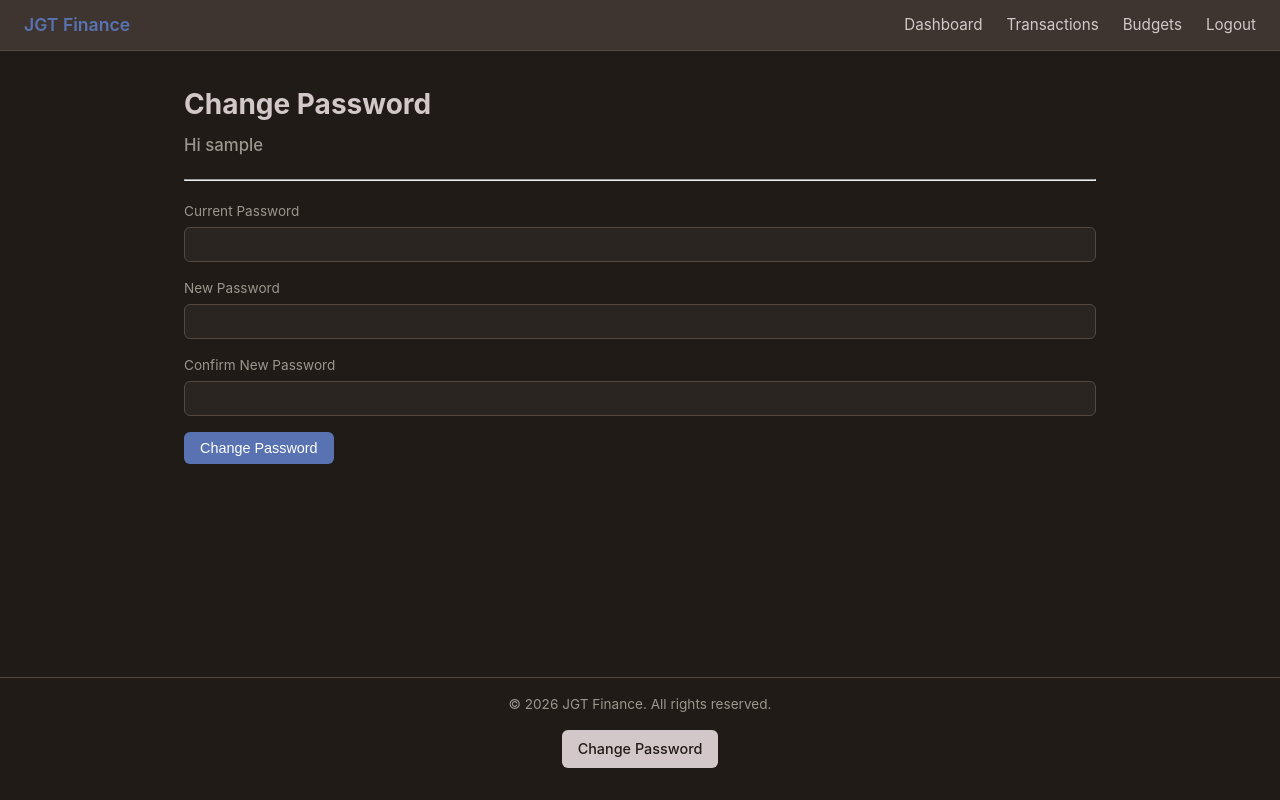
After one commit to daniel-huyer/CU_3308_Team_Project, a Flask app: page /change-password in a window 1280 px wide. The commit adds this page. Run offline with Flask 3, Linux system fonts and the light colour scheme; the visitor is signed in with stand-in values (Sample User, id 1).

Commit message:
feat: add home page, auth routes, change password, forgot password, date picker, budget progress bars, and demo data updates

```diff
--- a/app/auth.py
+++ b/app/auth.py
@@ -83,6 +83,37 @@ def register():
         return redirect(url_for('main.dashboard'))
     return render_template('register.html')
 
+@auth.route('/change-password', methods=['GET', 'POST'])
+@login_required
+def change_password():
+    if request.method == 'POST':
+        current_password = request.form.get('current_password')
+        new_password = request.form.get('new_password')
+        confirm_password = request.form.get('confirm_password')
+
+        if not current_user.check_password(current_password):
+            return render_template('change_password.html', error='Current password is incorrect')
+
+        if new_password != confirm_password:
+            return render_template('change_password.html', error='New passwords do not match')
+
+        if new_password == current_password:
+            return render_template('change_password.html', error='New password cannot be the same as Current password')
+
+        if len(new_password) < 8:
+               return render_template('change_password.html', error='Password must be at least 8 characters')
+
+        current_user.set_password(new_password)
+        db.session.commit()
+
+        return render_template('change_password.html', success='Password changed successfully')
+
+    return render_template('change_password.html')
+
+@auth.route('/forgot-password', methods=['GET'])
+def forgot_password():
+    return render_template('forgot_password.html')
+
 @auth.route('/logout')
 def logout():
     logout_user()
--- a/app/routes.py
+++ b/app/routes.py
@@ -5,6 +5,8 @@ from flask import (
     abort,
     request,
     jsonify,
+    redirect,
+    url_for
 )
 from flask_login import (
     login_required,
@@ -26,7 +28,8 @@ main = Blueprint("main", __name__)
 
 @main.route("/")
 def index():
-
+    if current_user.is_authenticated:
+        return redirect(url_for("main.dashboard"))
     return render_template("home.html")
 
 @main.route("/dashboard")
--- a/app/static/css/style.css
+++ b/app/static/css/style.css
@@ -60,6 +60,23 @@ a { color: inherit; }
   color: var(--color-primary);
 }
 
+.home {
+    text-align: center;
+    padding: 4rem 1rem;
+}
+
+.home p {
+    color: var(--color-muted);
+    font-size: 1.1rem;
+    margin: 1rem 0 2rem;
+}
+
+.home-links {
+    display: flex;
+    gap: 1rem;
+    justify-content: center;
+}
+
 .content {
   flex: 1;
   width: 100%;
@@ -104,6 +121,10 @@ h3 { font-size: 1.05rem; font-weight: 500; color: var(--color-muted); margin-bot
 .btn-primary { background: var(--color-primary); color: #fff; }
 .btn-danger { background: var(--color-accent-red); color: #fff; }
 .btn-secondary { background: var(--color-surface-alt); color: var(--color-text); border: 1px solid var(--color-border); }
+
+[hidden] {
+    display: none !important;
+}
 
 .form-group {
   margin-bottom: 1rem;
@@ -170,6 +191,12 @@ hr {
   border-top: 1px solid var(--color-border);
 }
 
+.btn-footer {
+    margin: 1rem 0;
+    background: var(--color-text);
+    color: var(--color-bg);
+}
+
 /* Progress bar */
 .progress-bar {
   width: 100%;
--- a/app/static/js/budgets.js
+++ b/app/static/js/budgets.js
@@ -412,7 +412,7 @@ document.addEventListener("DOMContentLoaded", function () {
                     "Edit";
 
                 editButton.className =
-                    "edit-budget-button";
+                    "btn btn-secondary edit-budget-button";
 
                 editButton.dataset.id =
                     budget.id;
--- a/app/static/js/transactions.js
+++ b/app/static/js/transactions.js
@@ -411,7 +411,7 @@ document.addEventListener("DOMContentLoaded", function () {
                     "Edit";
 
                 editButton.className =
-                    "edit-transaction-button";
+                    "btn btn-secondary edit-transaction-button";
 
                 editButton.dataset.id =
                     transaction.id;
@@ -428,7 +428,7 @@ document.addEventListener("DOMContentLoaded", function () {
                     "Delete";
 
                 deleteButton.className =
-                    "delete-transaction-button";
+                    "btn btn-danger delete-transaction-button";
 
                 deleteButton.dataset.id =
                     transaction.id;
--- a/app/templates/base.html
+++ b/app/templates/base.html
@@ -29,7 +29,23 @@
 
         <footer class="footer">
             <p>&copy; 2026 JGT Finance. All rights reserved.</p>
+            {% if current_user.is_authenticated %}
+            <a href="{{ url_for('auth.change_password') }}" class="btn btn-footer">Change Password</a>
+            {% else %}
+            <a href="{{ url_for('auth.forgot_password') }}" class="btn btn-footer">Forgot your password?</a>
+            {% endif %}
         </footer>
-        {% block scripts %}{% endblock %}
+        <script>
+            // Makes entire date input box clickable to open the calendar picker
+            document.addEventListener("DOMContentLoaded", function () {
+                document.querySelectorAll('input[type="date"], input[type="month"]').forEach(function (input) {
+                    input.addEventListener("click", function () {
+                        this.showPicker();
+                    });
+                });
+            });
+        </script>
+        {% block scripts %}
+        {% endblock %}
     </body>
 </html>
--- a/app/templates/budgets.html
+++ b/app/templates/budgets.html
@@ -61,7 +61,7 @@
             <button
                 type="submit"
                 id="budget-submit"
-                class="btn"
+                class="btn btn-primary"
             >
                 Add Budget
             </button>
@@ -71,6 +71,7 @@
             <button
                 type="button"
                 id="cancel-budget-edit"
+                class="btn btn-secondary"
                 hidden
             >
                 Cancel Edit
--- /dev/null
+++ b/app/templates/change_password.html
@@ -0,0 +1,56 @@
+{% extends 'base.html' %}
+
+{% block title %}Change Password - JGT Finance{% endblock %}
+
+{% block styles %}<!-- page specific style sheet if wanted -->{% endblock %}
+<!-- header/nav get's included from base.html -->
+<!-- start main -->
+{% block content %}
+    <h1>Change Password</h1>
+    <h3>Hi {{ current_user.username }}</h3>
+    <hr />
+
+    <form id="change-password-form"
+        method="POST" action="{{ url_for('auth.change_password') }}">
+        <div class="form-group">
+            <label for="current_password">Current Password</label>
+            <input
+                type="password"
+                id="current_password"
+                name="current_password"
+                required
+            />
+        </div>
+        <div class="form-group">
+            <label for="new_password">New Password</label>
+            <input
+                type="password"
+                id="new_password"
+                name="new_password"
+                required
+            />
+        </div>
+        <div class="form-group">
+            <label for="confirm_password">Confirm New Password</label>
+            <input
+                type="password"
+                id="confirm_password"
+                name="confirm_password"
+                required
+            />
+        </div>
+        {% if error %}
+            <p class="error-message">{{ error }}</p>
+        {% endif %}
+        {% if success %}
+            <p class="success-message">{{ success }}</p>
+        {% endif %}
+        <div class="form-group">
+            <button type="submit" class="btn btn-primary">Change Password</button>
+        </div>
+    </form>
+
+    <p id="change-password-message" role="status"></p>
+{% endblock %}
+<!-- end main -->
+<!-- footer get's included from base.html -->
```
Also changed, not shown: app/templates/forgot_password.html (added, +28 -0 lines), app/templates/home.html (+7 -4 lines), app/templates/login.html (+4 -3 lines), app/templates/register.html (+7 -5 lines), app/templates/transactions.html (+4 -3 lines), seed.py (+149 -28 lines).
